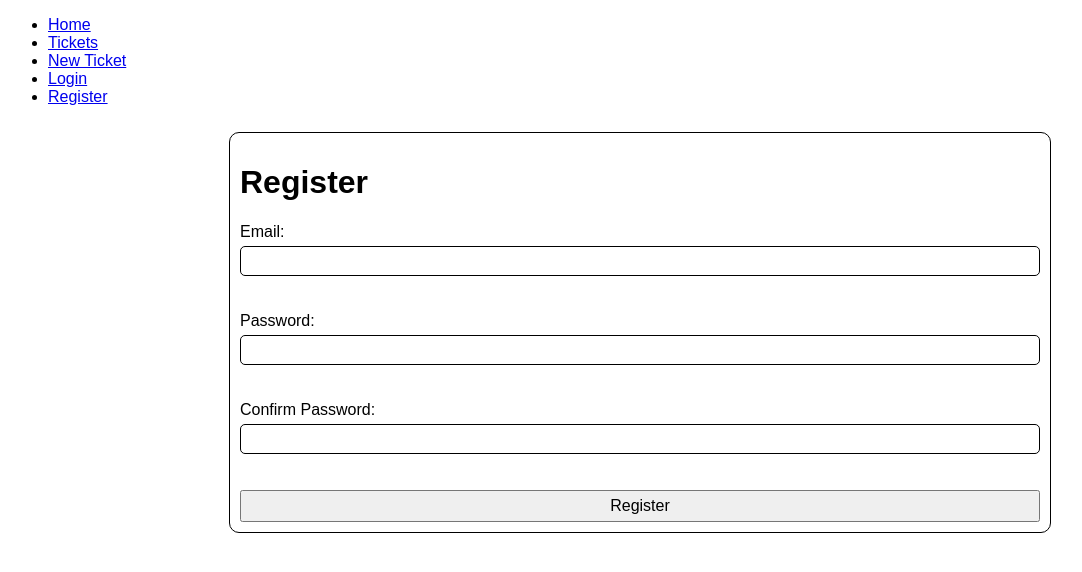
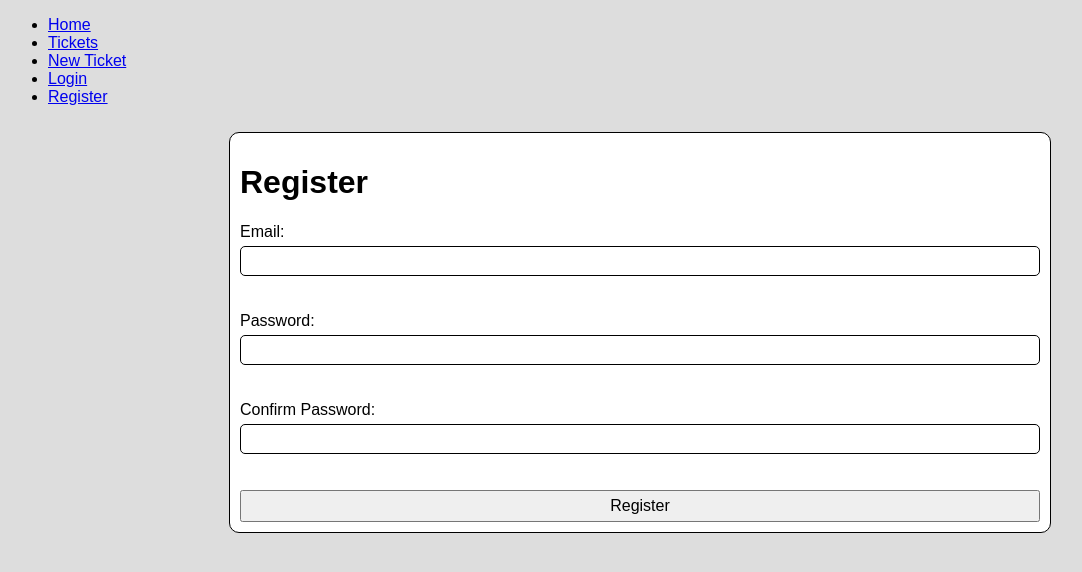
Before and after one commit to HarrisonT0/helpdesk-tickets, a Flask app: page /register in a window 1280 px wide. Shown: the top 572 px of the page, without its empty margins (0-1082 px from the left). Run offline with Flask 3, Linux system fonts and the light colour scheme.

Commit message:
style: improved styling with background coloring

```diff
--- a/helpdesk_manager/static/styles.css
+++ b/helpdesk_manager/static/styles.css
@@ -10,6 +10,7 @@ form {
   padding: 10px;
   max-width: 800px;
   width: 100%;
+  background: white;
 }
 
 .centered-container {
@@ -59,6 +60,7 @@ input {
   border-radius: 5px;
   border: 1px solid black;
   padding: 10px;
+  background: white;
 }
 
 .ticket-list-entry > footer {
@@ -91,6 +93,7 @@ input {
   animation: fadeout 4s ease forwards;
   border: 1px solid black;
   box-shadow: 0 0 20px #333333;
+  background: white;
 }
 
 @keyframes fadeout {
--- a/helpdesk_manager/templates/layout.html
+++ b/helpdesk_manager/templates/layout.html
@@ -6,7 +6,7 @@
   <link rel="stylesheet" href="{{ url_for('static', filename='styles.css') }}" />
   <link rel="stylesheet" href="https://cdn.jsdelivr.net/npm/bootstrap-icons@1.10.5/font/bootstrap-icons.css" />
 </head>
-<body>
+<body style="background: #dddddd">
   <nav>
     <ul>
       <li><a href="/">Home</a></li>
```
